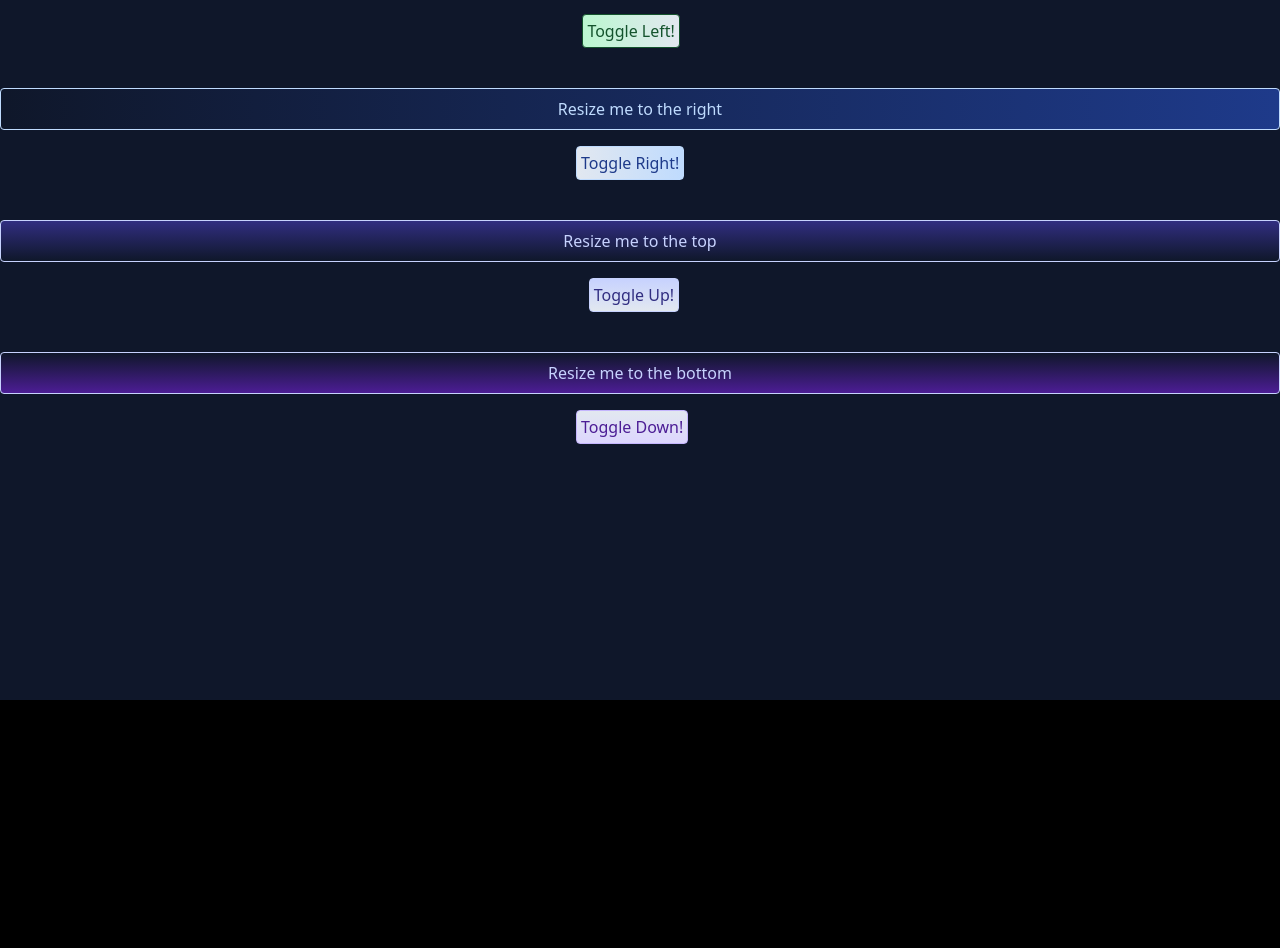
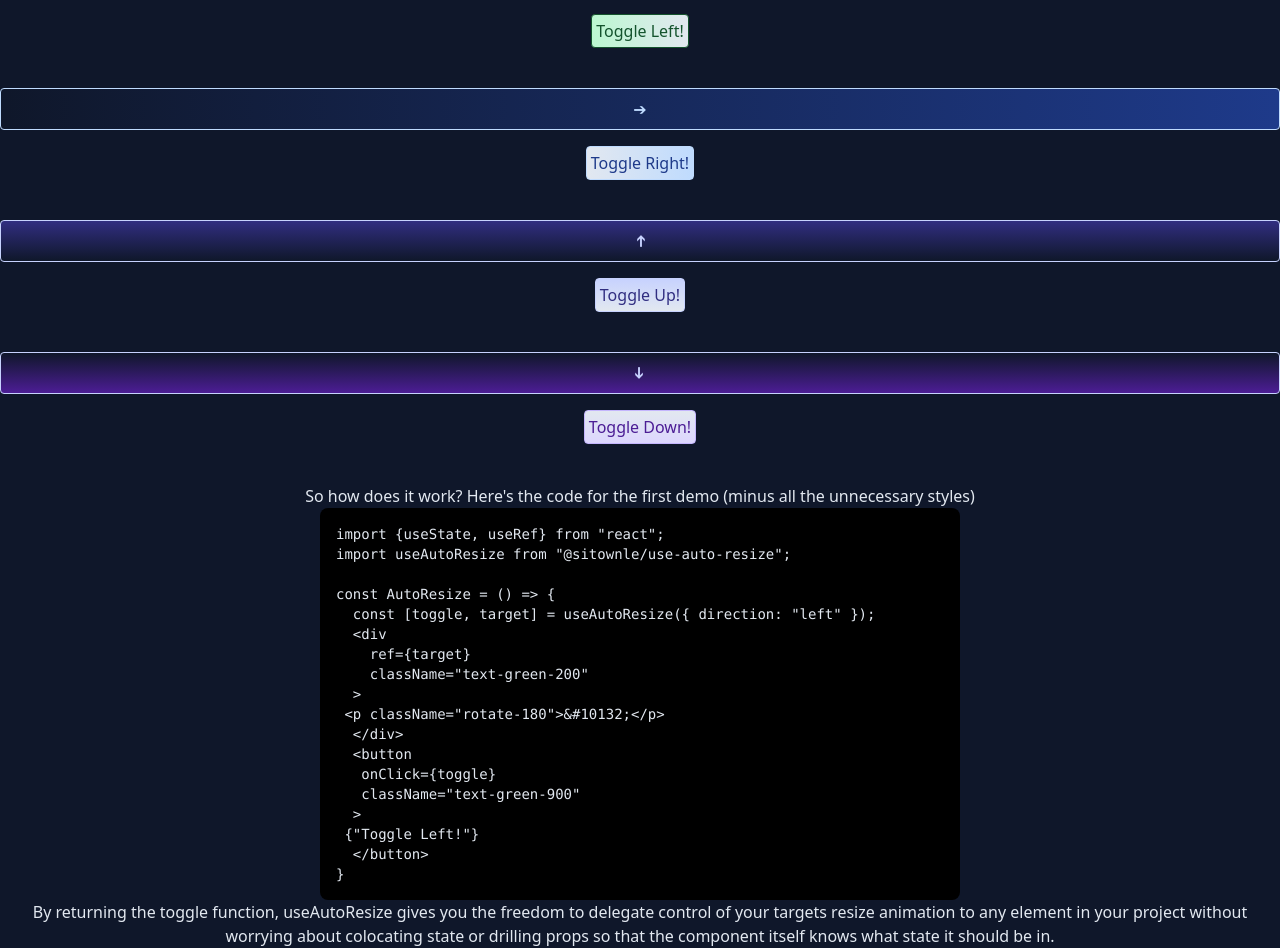
Before and after one commit to sitownle/personal-site, a Next.js app: page /experimental/auto-resize in a window 1280 px wide. Shown: the part 100-1048 px from the top of the page. Before the commit the page ends 800 px from the top, so only its background shows below. Built offline with nearby package versions, Linux system fonts and the light colour scheme.

Commit message:
add first version example code block

```diff
--- a/components/useAutoResize.js
+++ b/components/useAutoResize.js
@@ -5,7 +5,8 @@ export default function useAutoResize(config) {
   const targ = useRef();
   const expandedW = useRef(0);
   const dir = config?.direction.toLowerCase();
-  const o = config?.orientation.toLowerCase();
+  const o = dir == "up" || dir == "down" ? "height" : "width";
+  //const o = config?.orientation.toLowerCase();
   //const opacity = config?.opacity;
   //const minH = config?.minHeight;
 
--- a/pages/experimental/auto-resize.js
+++ b/pages/experimental/auto-resize.js
@@ -4,19 +4,15 @@ import useAutoResize from "../../components/useAutoResize.js";
 
 const AutoResize = () => {
   const [toggle, targ] = useAutoResize({
-    orientation: "width",
     direction: "left"
   });
   const [toggleRight, targRight] = useAutoResize({
-    orientation: "width",
     direction: "right"
   });
   const [toggleDown, targDown] = useAutoResize({
-    orientation: "height",
     direction: "down"
   });
   const [toggleUp, targUp] = useAutoResize({
-    orientation: "height",
     direction: "up"
   });
 
@@ -31,8 +27,8 @@ const AutoResize = () => {
         <meta name="viewport" content="width=device-width, initial-scale=1" />
         <link rel="icon" href="/favicon.ico" />
       </Head>
-      <div className="min-h-[100vh] w-full bg-slate-900 text-slate-200">
-        <div>
+      <div className="min-h-[100vh] w-full bg-slate-900 text-slate-200 text-center">
+        <div className="">
           <p className="pt-4 mb-4 text-center px-4">
             Click any of the buttons to see useAutoResize in action!
           </p>
@@ -41,11 +37,11 @@ const AutoResize = () => {
             ref={targ}
             className="bg-gradient-to-l from-slate-900 to-green-900 mb-4 flex flex-col p-2 gap-4 border border-green-200 text-green-200 rounded text-center overflow-hidden cursor-default"
           >
-            {"Resize me to the left"}
+            <p className="rotate-180">&#10132;</p>
           </div>
           <button
             onClick={toggle}
-            className="hover:bg-gradient-to-l hover:from-slate-900 hover:to-green-900 bg-gradient-to-l from-slate-200 to-green-200 border hover:border-green-200 hover:text-green-100 bg-green-200 border-green-900 text-green-900 transition-all rounded p-1 ml-[38%] md:ml-[45.5%] mb-10 hover:translate-x-[-4px]"
+            className="hover:bg-gradient-to-l hover:from-slate-900 hover:to-green-900 bg-gradient-to-l from-slate-200 to-green-200 border hover:border-green-200 hover:text-green-100 bg-green-200 border-green-900 text-green-900 transition-all rounded p-1 mb-10 hover:translate-x-[-4px]"
           >
             {"Toggle Left!"}
           </button>
@@ -53,11 +49,11 @@ const AutoResize = () => {
             ref={targRight}
             className="bg-gradient-to-r from-slate-900 to-blue-900 mb-4 flex flex-col p-2 gap-4 border border-blue-200 text-blue-200 rounded text-center overflow-hidden cursor-default"
           >
-            {"Resize me to the right"}
+            <p>&#10132;</p>
           </div>
           <button
             onClick={toggleRight}
-            className="hover:bg-gradient-to-r hover:from-slate-900 hover:to-blue-900 bg-gradient-to-r from-slate-200 to-blue-200 ml-[37%] md:ml-[45%] mb-10 border border-blue-200 text-blue-900 hover:bg-blue-200 hover:border-blue-200 hover:text-blue-200 transition-all rounded p-1 hover:translate-x-[4px]"
+            className="hover:bg-gradient-to-r hover:from-slate-900 hover:to-blue-900 bg-gradient-to-r from-slate-200 to-blue-200 mb-10 border border-blue-200 text-blue-900 hover:bg-blue-200 hover:border-blue-200 hover:text-blue-200 transition-all rounded p-1 hover:translate-x-[4px]"
           >
             {"Toggle Right!"}
           </button>
@@ -65,11 +61,11 @@ const AutoResize = () => {
             ref={targUp}
             className="bg-gradient-to-t from-slate-900 to-indigo-900 mb-4 flex flex-col p-2 gap-4 border border-indigo-200 text-indigo-200 rounded text-center overflow-hidden cursor-default"
           >
-            {"Resize me to the top"}
+            <p className="rotate-[-90deg]">&#10132;</p>
           </div>
           <button
             onClick={toggleUp}
-            className="hover:bg-gradient-to-t hover:from-slate-900 hover:to-indigo-900 bg-gradient-to-t from-slate-200 to-indigo-200 ml-[40%] md:ml-[46%] mb-10 border border-indigo-200 text-indigo-900 hover:border-indigo-200 hover:text-indigo-100 transition-all rounded p-1 hover:translate-y-[-4px]"
+            className="hover:bg-gradient-to-t hover:from-slate-900 hover:to-indigo-900 bg-gradient-to-t from-slate-200 to-indigo-200 mb-10 border border-indigo-200 text-indigo-900 hover:border-indigo-200 hover:text-indigo-100 transition-all rounded p-1 hover:translate-y-[-4px]"
           >
             {"Toggle Up!"}
           </button>
@@ -77,15 +73,30 @@ const AutoResize = () => {
             ref={targDown}
             className="bg-gradient-to-b from-slate-900 to-violet-900 mb-4 flex flex-col p-2 gap-4 border border-indigo-200 text-indigo-200 rounded text-center overflow-hidden cursor-default"
           >
-            {"Resize me to the bottom"}
+            <p className="rotate-90">&#10132;</p>
           </div>
           <button
             onClick={toggleDown}
-            className="hover:bg-gradient-to-b hover:from-slate-900 hover:to-violet-900 bg-gradient-to-b from-slate-200 to-violet-200 ml-[37%] md:ml-[45%] mb-10 border border-violet-300 text-violet-900 hover:border-violet-300 hover:text-violet-200 transition-all rounded p-1 hover:border-slate-900 hover:text-slate-900 hover:bg-slate-200 transition-all hover:translate-y-[4px]"
+            className="hover:bg-gradient-to-b hover:from-slate-900 hover:to-violet-900 bg-gradient-to-b from-slate-200 to-violet-200 mb-10 border border-violet-300 text-violet-900 hover:border-violet-300 hover:text-violet-200 transition-all rounded p-1 hover:border-slate-900 hover:text-slate-900 hover:bg-slate-200 transition-all hover:translate-y-[4px]"
           >
             {"Toggle Down!"}
           </button>
         </div>
+        <p>
+          So how does it work? Here's the code for the first demo (minus all the
+          unnecessary styles)
+        </p>
+        <pre className="bg-black p-4 text-slate-200 text-sm w-1/2 mx-auto rounded-lg text-left">
+          {
+            'import {useState, useRef} from "react"; \nimport useAutoResize from "@sitownle/use-auto-resize"; \n\nconst AutoResize = () => {\n  const [toggle, target] = useAutoResize({ direction: "left" });\n  <div\n    ref={target}\n    className="text-green-200"  \n  >\n <p className="rotate-180">&#10132;</p>\n  </div>\n  <button\n   onClick={toggle}\n   className="text-green-900"\n  >\n {"Toggle Left!"}\n  </button>\n}'
+          }
+        </pre>
+        <p>
+          By returning the toggle function, useAutoResize gives you the freedom
+          to delegate control of your targets resize animation to any element in
+          your project without worrying about colocating state or drilling props
+          so that the component itself knows what state it should be in.
+        </p>
       </div>
       {/* <div className="min-h-[100vh] w-full bg-slate-900 text-slate-200">
         <div
```
